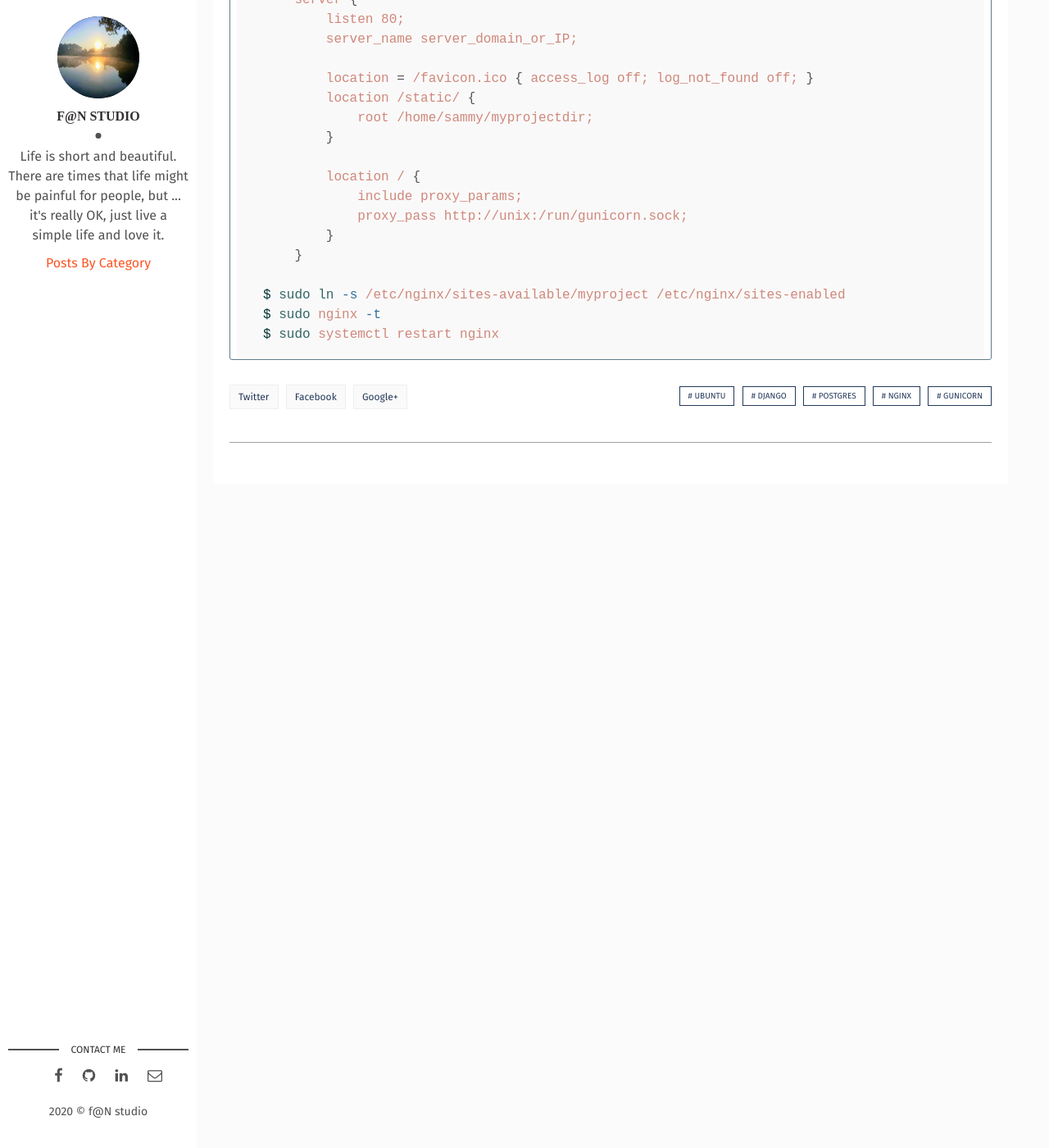
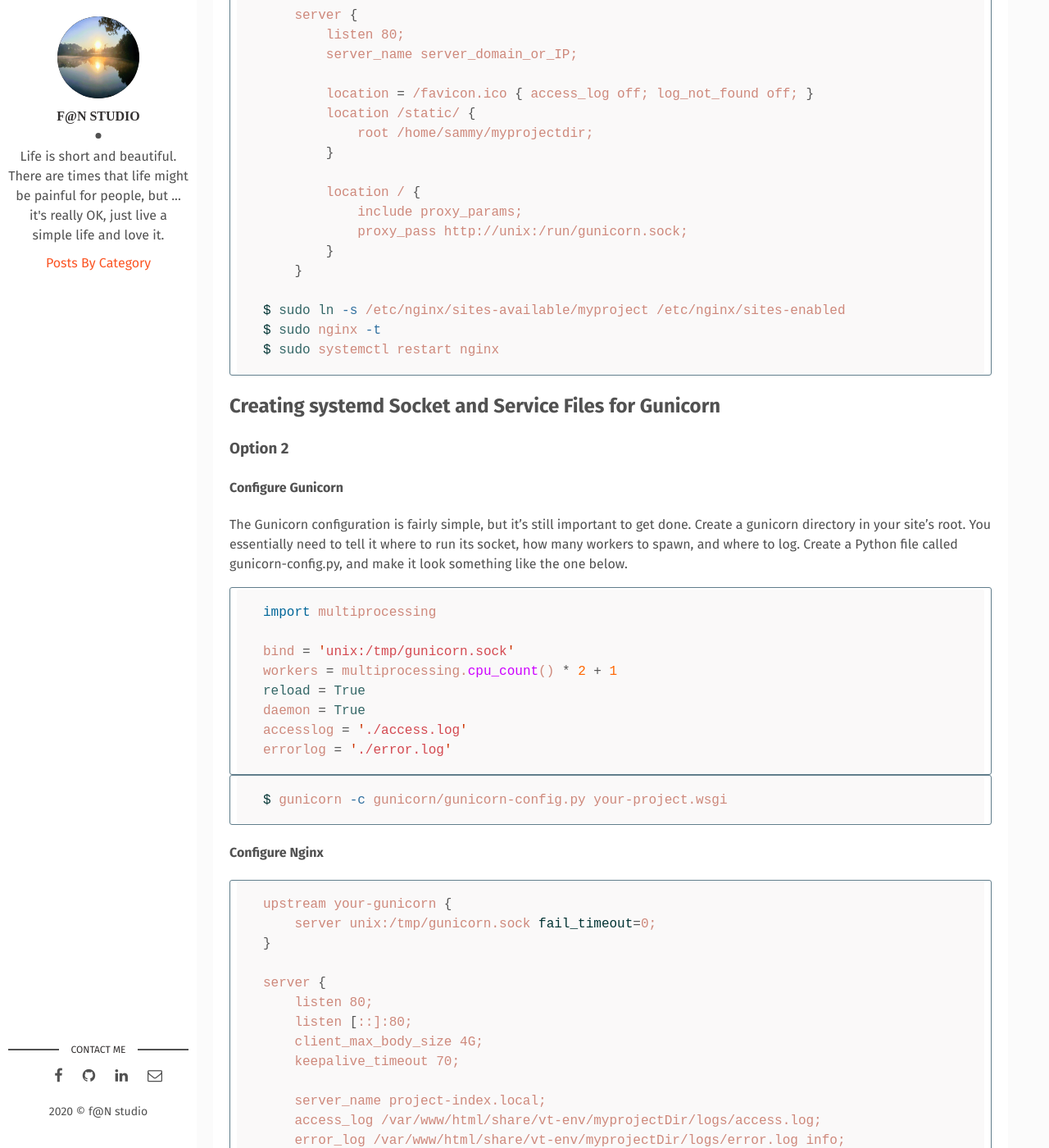
Before and after one commit to wowfrank/wowfrank.github.io, a Jekyll site: the page built from _posts/2019-11-25-setup-django-with-postgres-nginx-and-gunicorn.md, in a window 1280 px wide and 1400 px high, scrolled down 3749 px. Shown: the whole window at 82% size. Built offline with Jekyll 4.4.1, drawn with Linux system fonts in a browser that asks for light colours; comment, search, counter and statistics services are not loaded; before the commit the page ends 4359 px from its top, so only the background shows below that; some of the changed text lies outside the part shown.

Commit message:
Update 2019-11-25-setup-django-with-postgres-nginx-and-gunicorn.md

````diff
--- a/_posts/2019-11-25-setup-django-with-postgres-nginx-and-gunicorn.md
+++ b/_posts/2019-11-25-setup-django-with-postgres-nginx-and-gunicorn.md
@@ -80,6 +80,8 @@ STATIC_ROOT = os.path.join(BASE_DIR, 'static/')
 
 ## Creating systemd Socket and Service Files for Gunicorn
 
+### Option 1
+
 ```bash
 $ sudo nano /etc/systemd/system/gunicorn.socket
 . . .
@@ -116,7 +118,7 @@ $ sudo systemctl start gunicorn.socket
 $ sudo systemctl enable gunicorn.socket
 ```
 
-## Checking for the Gunicorn Socket File
+#### Checking for the Gunicorn Socket File
 
 ```bash
 $ sudo systemctl status gunicorn.socket
@@ -124,7 +126,7 @@ $ file /run/gunicorn.sock
 $ sudo journalctl -u gunicorn.socket
 ```
 
-## Testing Socket Activation
+#### Testing Socket Activation
 
 ```bash
 $ sudo systemctl status gunicorn
@@ -133,7 +135,7 @@ $ sudo systemctl daemon-reload
 $ sudo systemctl restart gunicorn
 ```
 
-## Configure Nginx to Proxy Pass to Gunicorn
+#### Configure Nginx to Proxy Pass to Gunicorn
 
 ```bash
 $ sudo nano /etc/nginx/sites-available/myproject
@@ -157,3 +159,79 @@ $ sudo ln -s /etc/nginx/sites-available/myproject /etc/nginx/sites-enabled
 $ sudo nginx -t
 $ sudo systemctl restart nginx
 ```
+
+## Creating systemd Socket and Service Files for Gunicorn
+
+### Option 2
+
+#### Configure Gunicorn
+
+The Gunicorn configuration is fairly simple, but it's still important to get done. Create a gunicorn directory in your site's root. You essentially need to tell it where to run its socket, how many workers to spawn, and where to log. Create a Python file called gunicorn-config.py, and make it look something like the one below.
+
+```python
+import multiprocessing
+
+bind = 'unix:/tmp/gunicorn.sock'
+workers = multiprocessing.cpu_count() * 2 + 1
+reload = True
+daemon = True
+accesslog = './access.log'
+errorlog = './error.log'
+```
+
+```bash
+$ gunicorn -c gunicorn/gunicorn-config.py your-project.wsgi
+```
+
+#### Configure Nginx
+
+```bash
+upstream your-gunicorn {
+    server unix:/tmp/gunicorn.sock fail_timeout=0;
+}
+
+server {
+    listen 80;
+    listen [::]:80;
+    client_max_body_size 4G;
+    keepalive_timeout 70;
+
+    server_name project-index.local;
+    access_log /var/www/html/share/vt-env/myprojectDir/logs/access.log;
+    error_log /var/www/html/share/vt-env/myprojectDir/logs/error.log info;
+
+    root /var/www/html/share/vt-env/myprojectDir;
+
+    location /static/ {
+        autoindex on;
+        expires 1M;
+        access_log off;
+        add_header Cache-Control "public";
+        proxy_ignore_headers "Set-Cookie";
+        alias /var/www/html/share/vt-env/myprojectDir/static;
+    }
+
+    location @proxy_to_app {
+        proxy_set_header X-Forwarded-For $proxy_add_x_forwarded_for;
+        proxy_set_header Host $http_host;
+        proxy_redirect off;
+        proxy_pass   http://your-gunicorn;
+    }
+
+    location ~ \.php$ {
+        include snippets/fastcgi-php.conf;
+        fastcgi_pass unix:/run/php/php7.4-fpm.sock;
+    }
+
+    location / {
+        try_files $uri @proxy_to_app;
+    }
+
+    location ~ /\.ht {
+        deny all;
+    }
+}
+
+$ sudo ln -s /etc/nginx/sites-available/project-index.local /etc/nginx/sites-enabled/
+$ sudo systemctl restart nginx
+```
````
